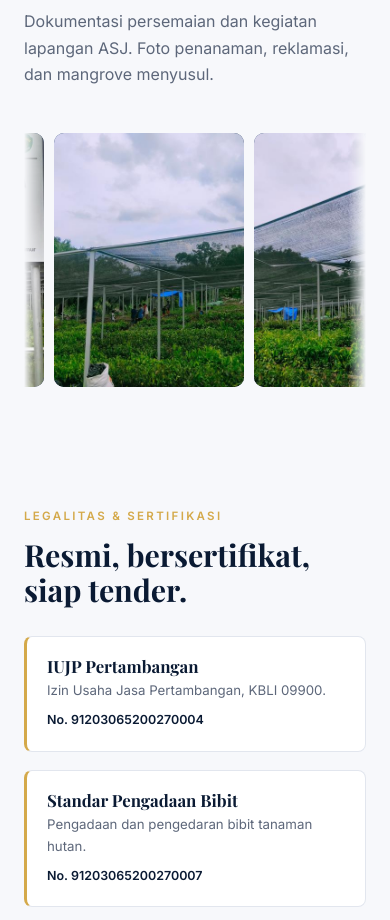
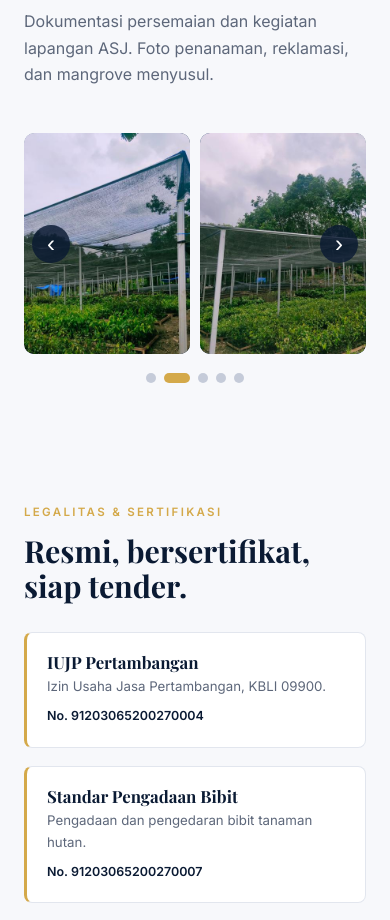
Before and after one commit to aijoel21/CompanyProfile-ASJ, a plain HTML site: page index.html in a window 390 px wide. Shown: the part 6340-7260 px from the top of the page. Drawn offline with nearby package versions, Linux system fonts and the light colour scheme.

Commit message:
Gallery: paged slider (5 per view desktop, 2 mobile) with morph transition, dots, arrows, swipe, seamless loop
Co-Authored-By: Claude Sonnet 5.5 <noreply@anthropic.com>
Claude-Session: https://claude.ai/code/session_0188tRojPUwQHi3habsoYVST

```diff
--- a/index.html
+++ b/index.html
@@ -118,12 +118,18 @@ td{padding:12px 16px;border-top:1px solid var(--line);vertical-align:top}
 .gi figcaption{position:absolute;left:0;right:0;bottom:0;padding:34px 14px 12px;background:linear-gradient(180deg,transparent,rgba(10,26,51,.92));color:#fff;font-size:.8rem;text-align:left;opacity:0;transition:opacity .3s}
 .gi:hover figcaption,.gi:focus-visible figcaption{opacity:1}
 .gi .cat{display:block;color:var(--gold);font-size:.68rem;letter-spacing:.14em;text-transform:uppercase;font-weight:600}
-.gwrap{overflow:hidden}
-.gal.loop{display:flex;gap:0;width:max-content;animation:gl 80s linear infinite}
-.gal.loop .gi{flex:none;width:250px;margin-right:12px}
-.gwrap.lp{-webkit-mask-image:linear-gradient(90deg,transparent,#000 5%,#000 95%,transparent);mask-image:linear-gradient(90deg,transparent,#000 5%,#000 95%,transparent)}
-.gwrap:hover .gal.loop,.gwrap:focus-within .gal.loop{animation-play-state:paused}
-@keyframes gl{to{transform:translateX(-50%)}}
+.gstage{position:relative}
+.gwrap{overflow:hidden;border-radius:10px;touch-action:pan-y;-webkit-user-select:none;user-select:none}.gwrap img{-webkit-user-drag:none;user-drag:none;pointer-events:none}
+.gal.slide{display:flex;gap:0;width:100%;--g:12px;--n:5;transition:transform .9s cubic-bezier(.77,0,.18,1);will-change:transform}
+.gal.slide .gi{flex:0 0 calc((100% - (var(--n) - 1) * var(--g)) / var(--n));margin-right:var(--g);transition:transform .6s ease,opacity .6s ease;transition-delay:calc(var(--i,0) * 70ms)}
+.gal.slide.mv .gi{transform:scale(.9);opacity:.45;transition:transform .3s ease,opacity .3s ease;transition-delay:0s}
+.gal.slide.nt{transition:none}
+.gnav{position:absolute;top:50%;transform:translateY(-50%);width:44px;height:44px;border-radius:50%;border:0;background:rgba(10,26,51,.82);color:#fff;font-size:1.5rem;cursor:pointer;z-index:3;display:none}
+.gnav:hover{background:var(--gold);color:var(--navy)}.gnav.gp{left:8px}.gnav.gn{right:8px}
+.gstage.sl .gnav{display:block}
+.gdots{display:flex;justify-content:center;gap:8px;margin-top:18px}
+.gdots button{width:10px;height:10px;border-radius:50%;border:0;background:#c5cbd9;padding:0;cursor:pointer;transition:background .3s,width .3s}
+.gdots button.on{background:var(--gold);width:26px;border-radius:99px}
 .lb{position:fixed;inset:0;background:rgba(5,12,26,.94);z-index:50;display:none;align-items:center;justify-content:center;flex-direction:column;padding:20px}
 .lb.open{display:flex}
 .lb img{max-width:min(1100px,94vw);max-height:78vh;border-radius:8px}
@@ -170,7 +176,7 @@ footer ul{list-style:none;padding:0;margin:0}footer li{padding:4px 0}footer a{te
  .hero .btns{padding-bottom:40px}
  .stats{grid-template-columns:repeat(2,1fr)}.stats div:nth-child(3){border-left:0;padding-left:0}.stats div{padding:18px 12px}
  .about,.ct,.two{grid-template-columns:1fr}.vm{grid-template-columns:1fr}
- .cards,.cs,.lg{grid-template-columns:1fr}.gal{grid-template-columns:repeat(2,1fr)}.gal.loop .gi{width:190px;margin-right:10px}.gi.big{grid-column:span 2;grid-row:auto;aspect-ratio:4/3}.lb .pv,.lb .nx{top:auto;bottom:18px}.pc{min-height:260px}
+ .cards,.cs,.lg{grid-template-columns:1fr}.gal{grid-template-columns:repeat(2,1fr)}.gal.slide{--n:2;--g:10px}.gnav{width:38px;height:38px}.gi.big{grid-column:span 2;grid-row:auto;aspect-ratio:4/3}.lb .pv,.lb .nx{top:auto;bottom:18px}.pc{min-height:260px}
  form .r{grid-template-columns:1fr}.fg{grid-template-columns:1fr 1fr}
 }
 @media(max-width:560px){.fg{grid-template-columns:1fr}}
@@ -265,7 +271,8 @@ footer ul{list-style:none;padding:0;margin:0}footer li{padding:4px 0}footer a{te
  <div class="eb">Galeri Kegiatan</div><h2>Dokumentasi di lapangan.</h2>
  <p class="sub" style="margin-bottom:24px">Dokumentasi persemaian dan kegiatan lapangan ASJ. Foto penanaman, reklamasi, dan mangrove menyusul.</p>
  <div class="chips" id="gchips"></div>
- <div class="gwrap" id="gwrap"><div class="gal" id="gal"></div></div>
+ <div class="gstage" id="gstage"><div class="gwrap" id="gwrap"><div class="gal" id="gal"></div></div><button class="gnav gp" id="gp" aria-label="Foto sebelumnya">‹</button><button class="gnav gn" id="gn" aria-label="Foto berikutnya">›</button></div>
+ <div class="gdots" id="gdots"></div>
  <p class="gnote" id="gnote" hidden style="background:#fff;border:1px dashed #c5cbd9;border-radius:10px;padding:26px;text-align:center">Galeri kegiatan segera hadir. Foto lapangan sedang kami siapkan.</p>
 </div></section>
 <div class="lb" id="lb" role="dialog" aria-modal="true" aria-label="Foto kegiatan"><button class="x" aria-label="Tutup">×</button><button class="pv" aria-label="Sebelumnya">‹</button><img id="lbi" alt=""><p id="lbc"></p><button class="nx" aria-label="Berikutnya">›</button></div>
@@ -364,25 +371,50 @@ var G=[
  {f:"09.jpg",c:"Nursery",t:"Perawatan bibit di bedeng"},
  {f:"10.jpg",c:"Nursery",t:"Pekerja merawat bibit di persemaian"}
 ];
-/* Galeri: tampil berputar otomatis (dengan foto kecil di foto/galeri/thumb/), klik membuka foto penuh.
-   Jika pengguna memilih "kurangi gerakan", tampil sebagai grid statis dengan filter kategori. */
+/* Galeri: tampil per halaman (5 foto sebaris di desktop, 2 di HP), bergeser otomatis dengan efek morph dan berulang tanpa putus.
+   Klik foto membuka tampilan besar. Jika pengguna memilih "kurangi gerakan", tampil sebagai grid statis dengan filter kategori. */
 (function(){
- var gal=document.getElementById("gal"),wrap=document.getElementById("gwrap"),chips=document.getElementById("gchips"),lb=document.getElementById("lb"),lbi=document.getElementById("lbi"),lbc=document.getElementById("lbc"),
- loop=!(window.matchMedia&&matchMedia("(prefers-reduced-motion: reduce)").matches),tiles=[],clones=[],vis=[],idx=0,ok=0,done=0;
- G.forEach(function(g,i){var b=document.createElement("figure");b.className="gi";b.tabIndex=0;b.setAttribute("role","button");b.setAttribute("aria-label","Buka foto: "+g.t);b.dataset.c=g.c;b.dataset.t=g.t;b.dataset.full="foto/galeri/"+g.f;
-  var im=new Image();im.loading=loop?"eager":"lazy";im.alt=g.t;im.src="foto/galeri/thumb/"+g.f;
+ var gal=document.getElementById("gal"),wrap=document.getElementById("gwrap"),stage=document.getElementById("gstage"),chips=document.getElementById("gchips"),dots=document.getElementById("gdots"),
+ lb=document.getElementById("lb"),lbi=document.getElementById("lbi"),lbc=document.getElementById("lbc"),
+ anim=!(window.matchMedia&&matchMedia("(prefers-reduced-motion: reduce)").matches),
+ tiles=[],clones=[],vis=[],idx=0,ok=0,done=0,n=5,pos=0,busy=false,paused=false,timer=null,swiped=false;
+ G.forEach(function(g){var b=document.createElement("figure");b.className="gi";b.tabIndex=0;b.setAttribute("role","button");b.setAttribute("aria-label","Buka foto: "+g.t);b.dataset.c=g.c;b.dataset.t=g.t;b.dataset.full="foto/galeri/"+g.f;
+  var im=new Image();im.loading=anim?"eager":"lazy";im.alt=g.t;im.src="foto/galeri/thumb/"+g.f;im.draggable=false;
   im.onload=function(){ok++;chk()};im.onerror=function(){b.dataset.bad=1;chk()};
   b.appendChild(im);var f=document.createElement("figcaption");f.innerHTML="<span class='cat'>"+g.c+"</span>"+g.t;b.appendChild(f);
-  b.onclick=function(){open(b)};b.onkeydown=function(e){if(e.key=="Enter"||e.key==" "){e.preventDefault();open(b)}};
+  b.onclick=function(){if(!swiped)open(b)};b.onkeydown=function(e){if(e.key=="Enter"||e.key==" "){e.preventDefault();open(b)}};
   gal.appendChild(b);tiles.push(b)});
- if(loop){tiles.forEach(function(b){var c=b.cloneNode(true);c.setAttribute("aria-hidden","true");c.tabIndex=-1;c.removeAttribute("role");c.removeAttribute("aria-label");c.onclick=function(){open(b)};gal.appendChild(c);clones.push(c)});
-  gal.classList.add("loop");wrap.classList.add("lp");chips.hidden=true}
  function chk(){if(++done<G.length)return;
   tiles.forEach(function(b,i){if(b.dataset.bad){b.remove();if(clones[i])clones[i].remove()}});
   tiles=tiles.filter(function(b){return !b.dataset.bad});
-  if(!ok){wrap.hidden=true;chips.hidden=true;document.getElementById("gnote").hidden=false;return}
-  if(!loop){var cats=["Semua"];tiles.forEach(function(x){if(cats.indexOf(x.dataset.c)<0)cats.push(x.dataset.c)});
+  if(!ok){stage.hidden=true;dots.hidden=true;chips.hidden=true;document.getElementById("gnote").hidden=false;return}
+  if(anim)setup();else{var cats=["Semua"];tiles.forEach(function(x){if(cats.indexOf(x.dataset.c)<0)cats.push(x.dataset.c)});
    if(cats.length>2)chips.innerHTML=cats.map(function(c,i){return "<button"+(i?"":" class='on'")+" data-c='"+c+"'>"+c+"</button>"}).join("");else chips.hidden=true}}
+ /* ---- mode slide ---- */
+ function perView(){return Math.max(1,parseInt(getComputedStyle(gal).getPropertyValue("--n"))||5)}
+ function setX(p,animate){gal.classList.toggle("nt",!animate);gal.style.transform="translateX(calc("+(-p)+" * (100% + var(--g)) / var(--n)))";if(!animate){void gal.offsetWidth}}
+ function pages(){return Math.ceil(tiles.length/n)}
+ function drawDots(){dots.innerHTML="";for(var k=0;k<pages();k++){(function(k){var d=document.createElement("button");d.setAttribute("aria-label","Halaman "+(k+1));d.onclick=function(){goTo(k*n)};dots.appendChild(d)})(k)}markDots()}
+ function markDots(){var cur=Math.floor((pos%tiles.length)/n);[].forEach.call(dots.children,function(d,k){d.classList.toggle("on",k==cur)})}
+ function stagger(np){var N=tiles.length;[].forEach.call(gal.children,function(c,j){var d=j-np;c.style.setProperty("--i",d>=0&&d<n?d:0)})}
+ function goTo(np){if(busy||np===pos)return;busy=true;gal.classList.add("mv");stagger(np);pos=np;setX(np,true);markDots();
+  setTimeout(function(){gal.classList.remove("mv")},330);setTimeout(fin,1050)}
+ function fin(){if(!busy)return;var N=tiles.length;if(pos>=N){pos-=N;setX(pos,false)}busy=false;markDots()}
+ function next(){var N=tiles.length;goTo(pos+n>=N+n?pos:pos+n)}
+ function prev(){if(busy)return;var N=tiles.length;if(pos-n<0){pos+=N;setX(pos,false)}goTo(pos-n)}
+ function tick(){clearTimeout(timer);timer=setTimeout(function(){if(!paused&&!document.hidden&&!lb.classList.contains("open"))next();tick()},4800)}
+ function setup(){
+  tiles.forEach(function(b){var c=b.cloneNode(true);c.setAttribute("aria-hidden","true");c.tabIndex=-1;c.removeAttribute("role");c.removeAttribute("aria-label");c.onclick=function(){if(!swiped)open(b)};gal.appendChild(c);clones.push(c)});
+  gal.classList.add("slide");stage.classList.add("sl");chips.hidden=true;n=perView();pos=0;setX(0,false);drawDots();
+  document.getElementById("gp").onclick=prev;document.getElementById("gn").onclick=next;
+  gal.addEventListener("transitionend",function(e){if(e.target===gal&&e.propertyName=="transform")fin()});
+  stage.onmouseenter=function(){paused=true};stage.onmouseleave=function(){paused=false};
+  stage.addEventListener("focusin",function(){paused=true});stage.addEventListener("focusout",function(){paused=false});
+  var x0=null;wrap.addEventListener("pointerdown",function(e){x0=e.clientX;swiped=false});
+  wrap.addEventListener("pointerup",function(e){if(x0===null)return;var d=e.clientX-x0;x0=null;if(Math.abs(d)>45){swiped=true;d<0?next():prev();setTimeout(function(){swiped=false},300)}});
+  wrap.addEventListener("pointercancel",function(){x0=null});
+  var rt;addEventListener("resize",function(){clearTimeout(rt);rt=setTimeout(function(){var m=perView();if(m!==n){n=m;pos=0;busy=false;setX(0,false);drawDots()}},200)});
+  tick()}
  chips.onclick=function(e){var c=e.target.dataset.c;if(!c)return;[].forEach.call(chips.children,function(x){x.classList.toggle("on",x===e.target)});
   tiles.forEach(function(x){x.style.display=(c=="Semua"||x.dataset.c==c)?"":"none"})};
  function list(){return tiles.filter(function(x){return x.style.display!="none"})}
```
